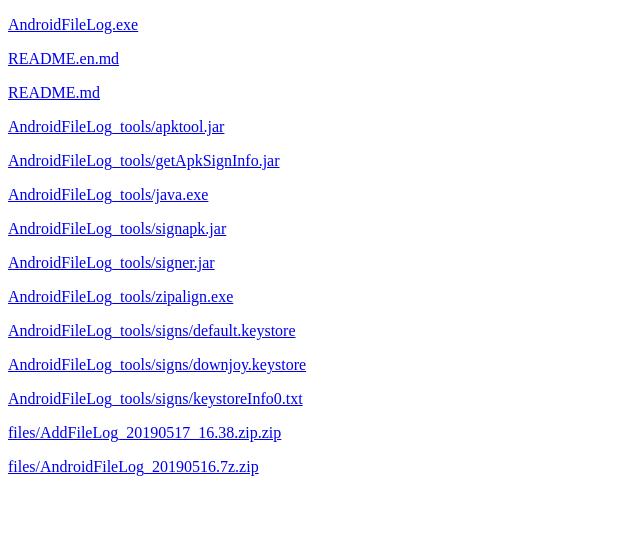
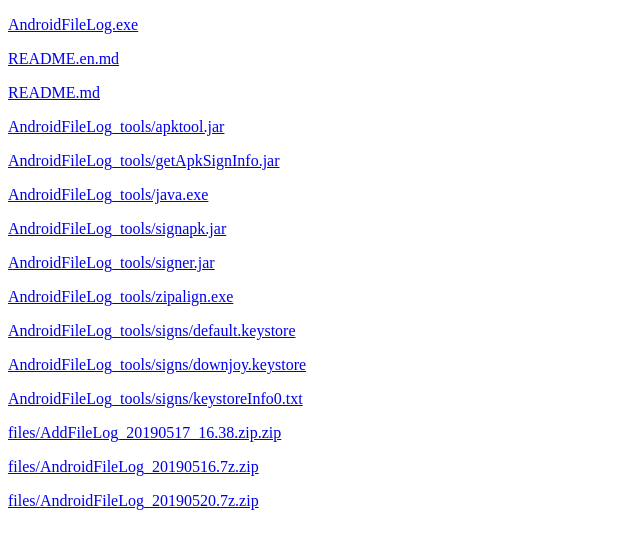
Before and after one commit to scimence/AndroidFileLog, a plain HTML site: page index.html in a window 1280 px wide. Shown: the whole page, without its empty margins (0-640 px from the left). Drawn offline with Linux system fonts and the light colour scheme.

Commit message:
2019-05-20_09.43.28

```diff
--- a/index.html
+++ b/index.html
@@ -21,6 +21,7 @@
 <p style="text-align:justify"> <a target="_blank" href="https://gitee.com/scimence/AndroidFileLog/raw/master/AndroidFileLog_tools/signs/keystoreInfo0.txt">AndroidFileLog_tools/signs/keystoreInfo0.txt</a></p>
 <p style="text-align:justify"> <a target="_blank" href="https://gitee.com/scimence/AndroidFileLog/raw/master/files/AddFileLog_20190517_16.38.zip.zip">files/AddFileLog_20190517_16.38.zip.zip</a></p>
 <p style="text-align:justify"> <a target="_blank" href="https://gitee.com/scimence/AndroidFileLog/raw/master/files/AndroidFileLog_20190516.7z.zip">files/AndroidFileLog_20190516.7z.zip</a></p>
+<p style="text-align:justify"> <a target="_blank" href="https://gitee.com/scimence/AndroidFileLog/raw/master/files/AndroidFileLog_20190520.7z.zip">files/AndroidFileLog_20190520.7z.zip</a></p>
 </div>
 </body>
 
```
Also changed, not shown: MD5.txt, 2 other files.
